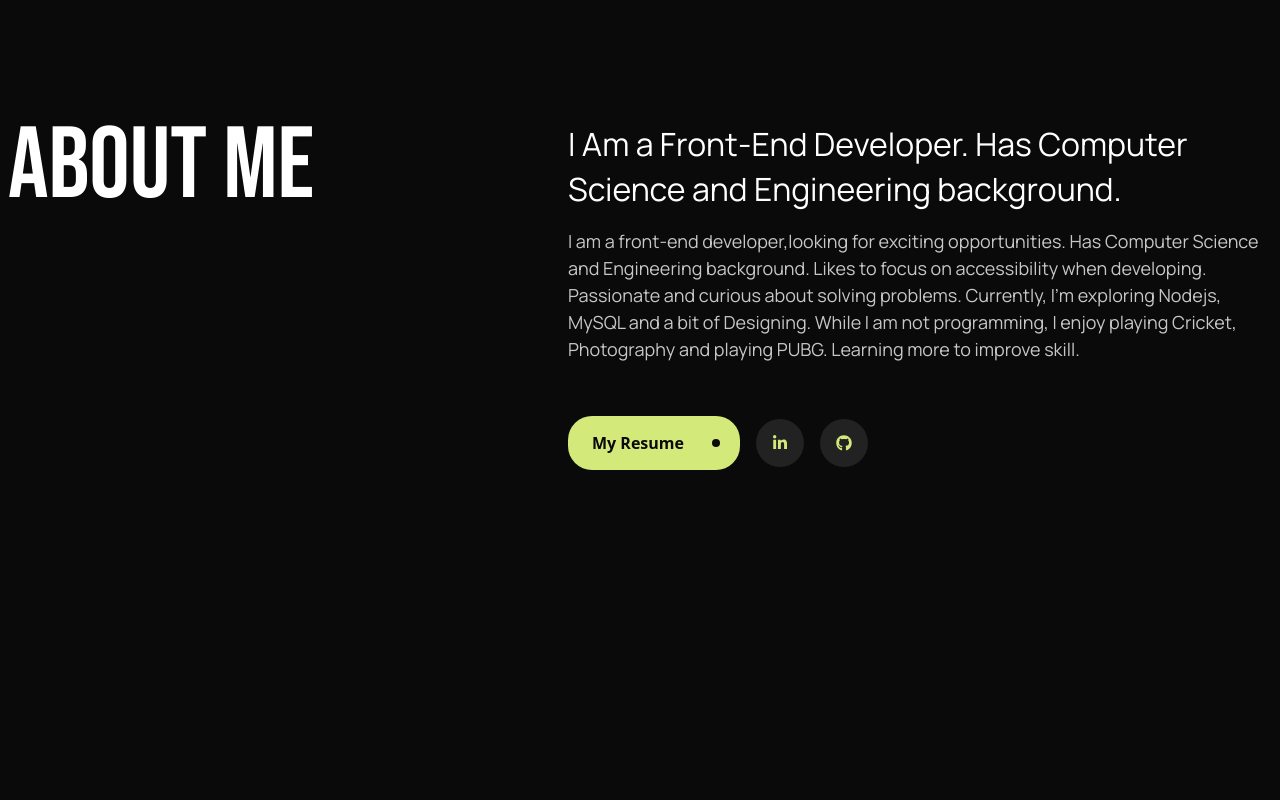
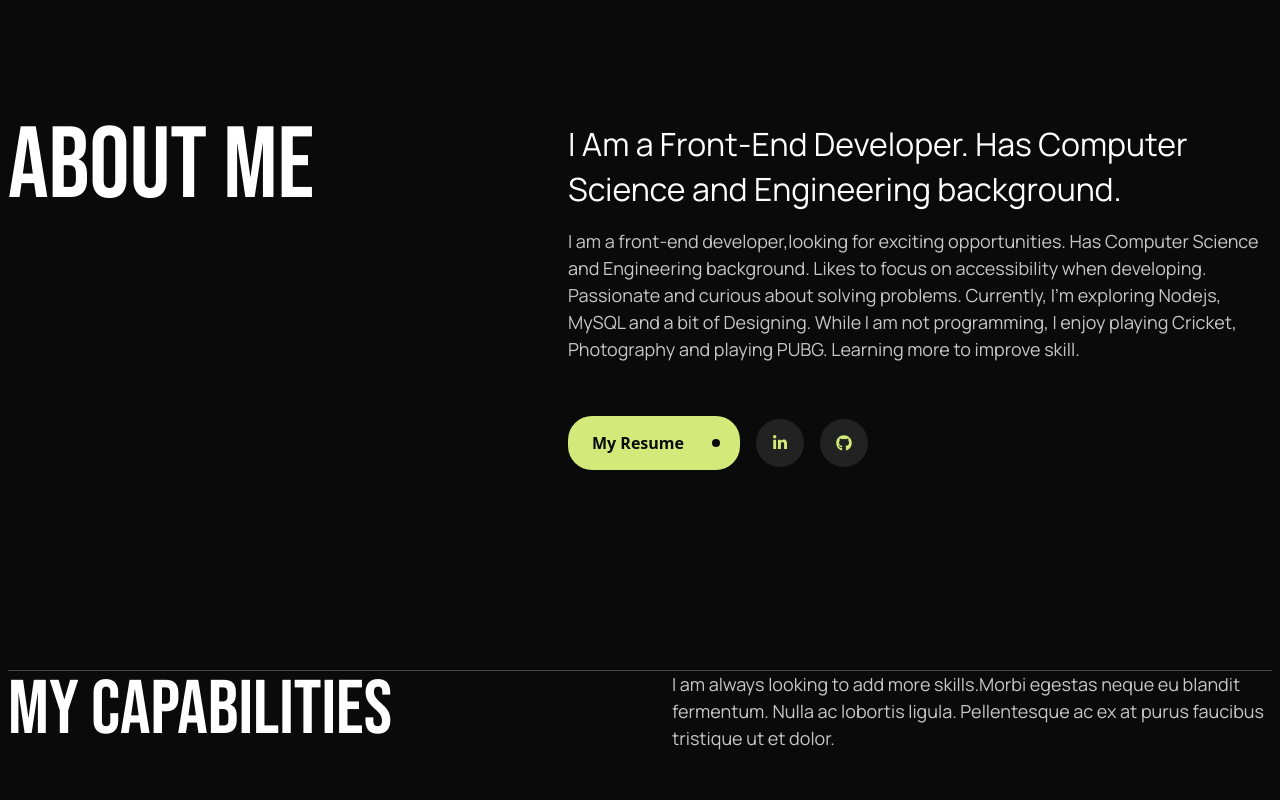
Before and after one commit to Riajul-56/Protfolio, a React (Vite) app: page / in a window 1280 px wide. Shown: the part 3200-4000 px from the top of the page. Built offline with nearby package versions, Linux system fonts and the light colour scheme.

Commit message:
feat: add Skill section and adjust About section padding

```diff
--- a/src/App.jsx
+++ b/src/App.jsx
@@ -4,6 +4,7 @@ import Banner from "./section/Banner";
 import Projects from "./section/Projects";
 import About from "./section/About";
 import Footer from "./section/Footer";
+import Skill from "./section/Skill";
 
 const App = () => {
   return(
@@ -12,6 +13,7 @@ const App = () => {
     <Banner/>
     <Projects/>
     <About/>
+    <Skill/>
     <Footer/>
 
     </>
--- a/src/section/About.jsx
+++ b/src/section/About.jsx
@@ -9,7 +9,7 @@ import { FaGithub } from "react-icons/fa";
 const About = () => {
   return (
     <section className="mt-[122px] px-2 MyXl-px-0 ">
-      <div className="border-b border-[#484848] sm:pb-[391px] pb-20">
+      <div className="border-b border-[#484848] sm:pb-[200px] pb-20">
         <Container>
           <Flex className="justify-between sm:flex-row flex-col gap-5 sm:gap-0">
             <div>
--- /dev/null
+++ b/src/section/Skill.jsx
@@ -0,0 +1,29 @@
+import React from "react";
+import Container from "../compoents/Container";
+import Flex from "../compoents/Flex";
+
+
+const Skill = () => {
+  return (
+    <section className="px-2 MyXl:px-0">
+      <Container>
+        <Flex className="justify-between items-center">
+          <div>
+            <h2 className="font-primary_font font-normal text-[76px] text-heading_text leading-[100%] ">
+              My Capabilities
+            </h2>
+          </div>
+          <div className="max-w-[600px] ">
+            <p className="font-secondary_font font-normal text-[18px] text-primary_text leading-[150%]  ">
+              I am always looking to add more skills.Morbi egestas neque eu
+              blandit fermentum. Nulla ac lobortis ligula. Pellentesque ac ex at
+              purus faucibus tristique ut et dolor.{" "}
+            </p>
+          </div>
+        </Flex>
+      </Container>
+    </section>
+  );
+};
+
+export default Skill;
```
Also changed, not shown: 1 other file (tests, documents, lock files or other folders).
